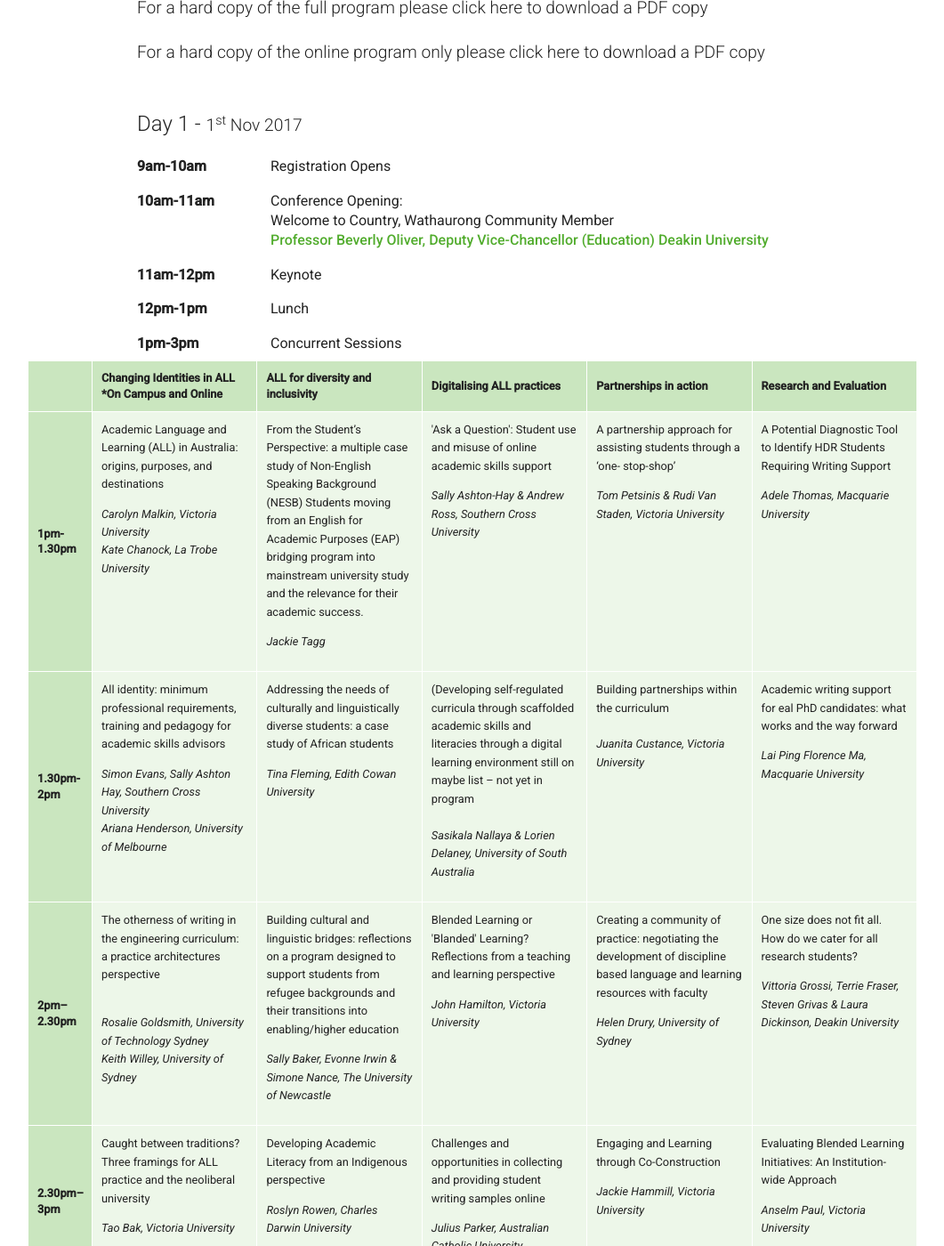
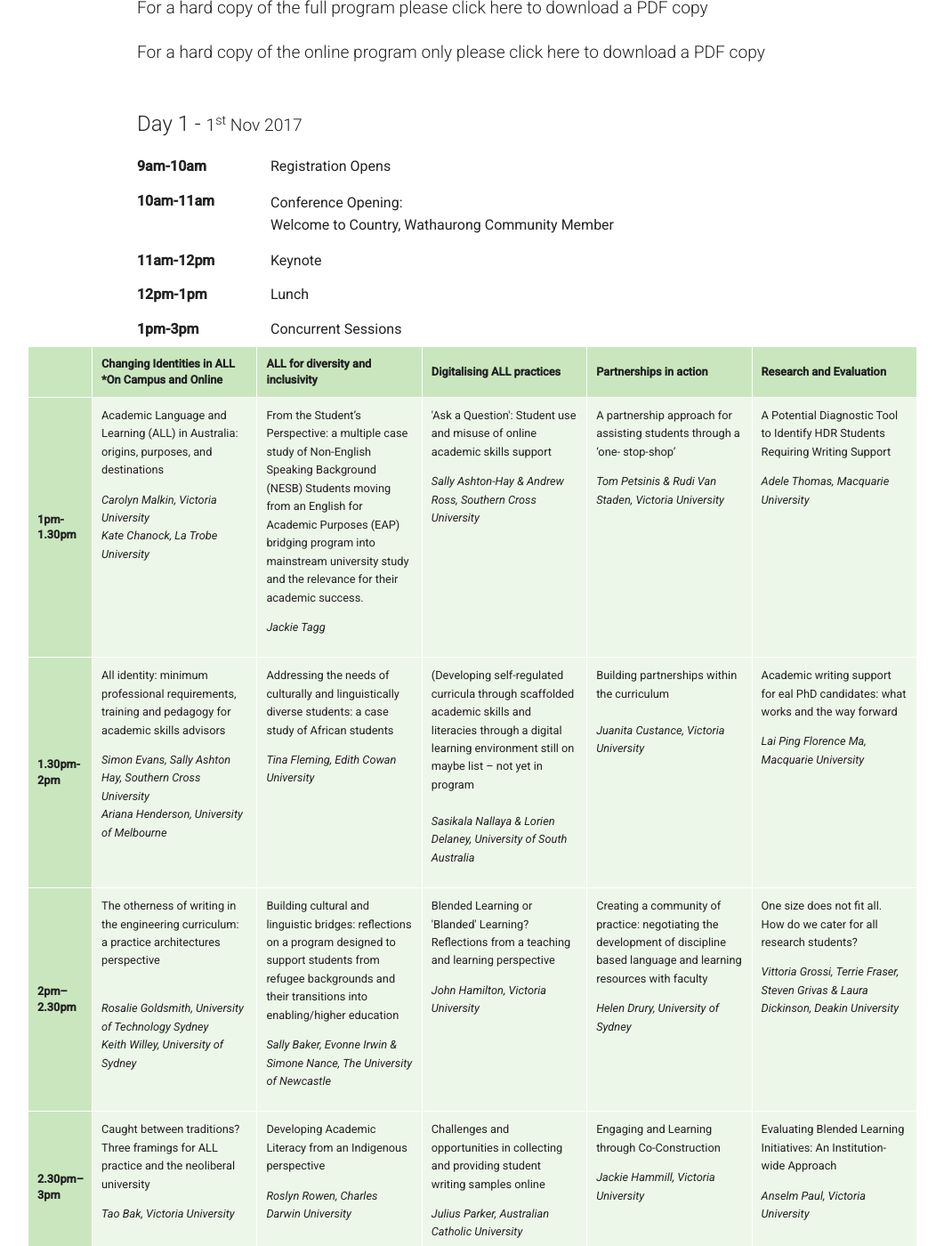
Before and after one commit to aallconference2017/aallconference2017.github.io, a Jekyll site: the page built from program/index.html, in a window 1280 px wide and 1400 px high, scrolled down 549 px. Shown: the whole window at 89% size, without its empty margins (113-1174 px from the left). Built offline with Jekyll 4.4.1, drawn with Linux system fonts in a browser that asks for light colours; some of the changed text lies outside the part shown.

Commit message:
Updated 'program/index.html' via CloudCannon

```diff
--- a/program/index.html
+++ b/program/index.html
@@ -11,7 +11,7 @@ show_jump_links: true
         <h2>Day 1 - <small>1<sup>st</sup> Nov 2017</small></h2>
         <ul class="program">
             <li><span class="time editable">9am-10am</span> <div class="session editable">Registration Opens</div></li>
-            <li><span class="time editable">10am-11am</span> <div class="session editable">Conference Opening:<br />Welcome to Country, Wathaurong Community Member<br /><b>Professor Beverly Oliver, Deputy Vice-Chancellor (Education) Deakin University&nbsp;</b></div></li>
+            <li><span class="time editable">10am-11am</span> <div class="session editable"><p>Conference Opening:<br />Welcome to Country, Wathaurong Community Member<b>&nbsp;</b></p></div></li>
             <li><span class="time editable">11am-12pm</span> <div class="session editable">Keynote</div></li>
             <li><span class="time editable">12pm-1pm</span> <div class="session editable">Lunch</div></li>
             <li><span class="time editable">1pm-3pm</span> <div class="session editable">Concurrent Sessions</div>
@@ -65,7 +65,7 @@ show_jump_links: true
                 </div>
             </li>
             <li><span class="time editable">3pm-3.30pm</span> <div class="session editable">Afternoon tea</div></li>
-            <li><span class="time editable">3.30pm-5pm</span> <div class="session editable">Parallel Sessions (Papers)</div>
+            <li><span class="time editable">3.30pm-5pm</span> <div class="session editable"><p>Concurrent Sessions</p></div>
                 <div class="scrollbox">
                     <table>
                         <thead>
```
